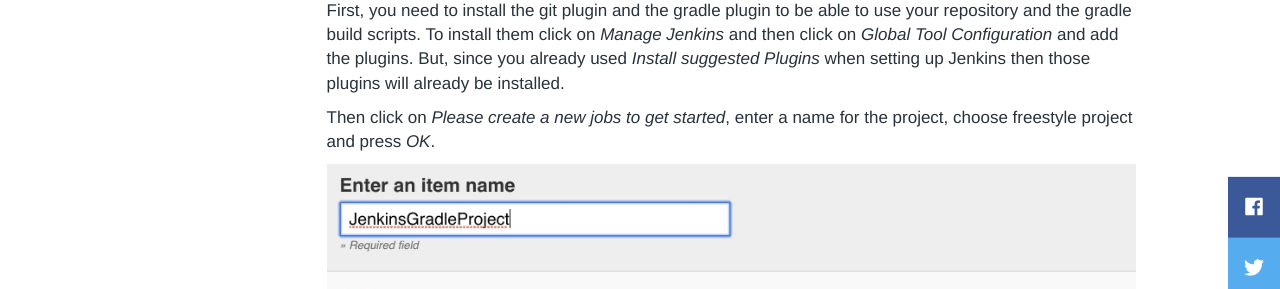
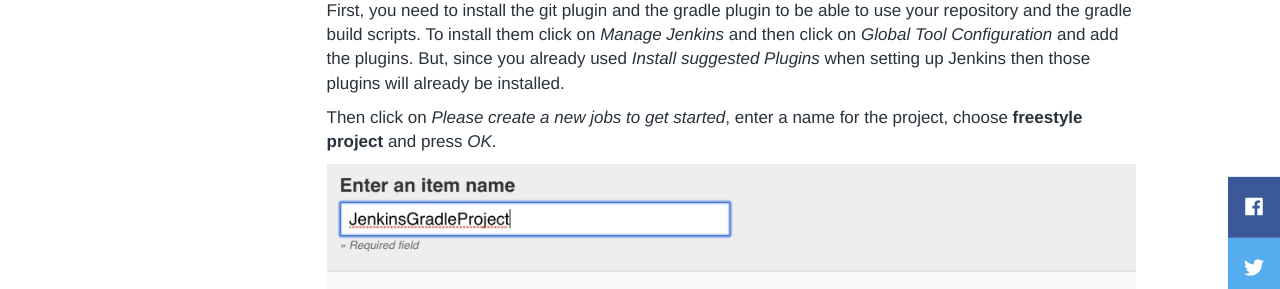
Before and after one commit to aximilli1212/peterhdd.github.io, a Jekyll site: the page built from _posts/2019-07-15-how-to-use-jenkins.md, in a window 1280 px wide and 900 px high, scrolled down 3576 px. Shown: the part 152-441 px from the top of the window. Built offline with Jekyll 4.4.1, drawn with Linux system fonts in a browser that asks for light colours; nearby versions of some CDN libraries; comment, search, counter and statistics services are not loaded.

Commit message:
update post

```diff
--- a/_posts/2019-07-15-how-to-use-jenkins.md
+++ b/_posts/2019-07-15-how-to-use-jenkins.md
@@ -57,7 +57,7 @@
 
 After downloading it, it will run on http://localhost:8080/, and you will get the following screen:
 
-<img data-sizes="auto" class="lazy-loading" src="/assets/images/jenkinslock.jpg" data-src="/assets/images/jenkinslock.jpg" alt="Jenkins download and how to use" data-srcset="/assets/images/jenkinslock.jpg 300w,
+<img data-sizes="auto" class="lazy-loading" src="/assets/images/jenkinslock.jpg" data-src="/assets/images/jenkinslock.jpg" alt="Jenkins download and how to use jenkins" data-srcset="/assets/images/jenkinslock.jpg 300w,
     /assets/images/jenkinslock.jpg 600w,
     /assets/images/jenkinslock.jpg 900w">
 
@@ -82,7 +82,7 @@
 
 First, you need to install the git plugin and the gradle plugin to be able to use your repository and the gradle build scripts. To install them click on *Manage Jenkins* and then click on *Global Tool Configuration* and add the plugins. But, since you already used *Install suggested Plugins* when setting up Jenkins then those plugins will already be installed.
 
-Then click on *Please create a new jobs to get started*, enter a name for the project, choose freestyle project and press *OK*.
+Then click on *Please create a new jobs to get started*, enter a name for the project, choose **freestyle project** and press *OK*.
 
 <img data-sizes="auto" class="lazy-loading"  data-src="/assets/images/jenkinsgradle.jpg" src="/assets/images/jenkinsgradle.jpg" alt="gradle jenkins" data-srcset="/assets/images/jenkinsgradle.jpg 300w,
     /assets/images/jenkinsgradle.jpg 600w,
```
